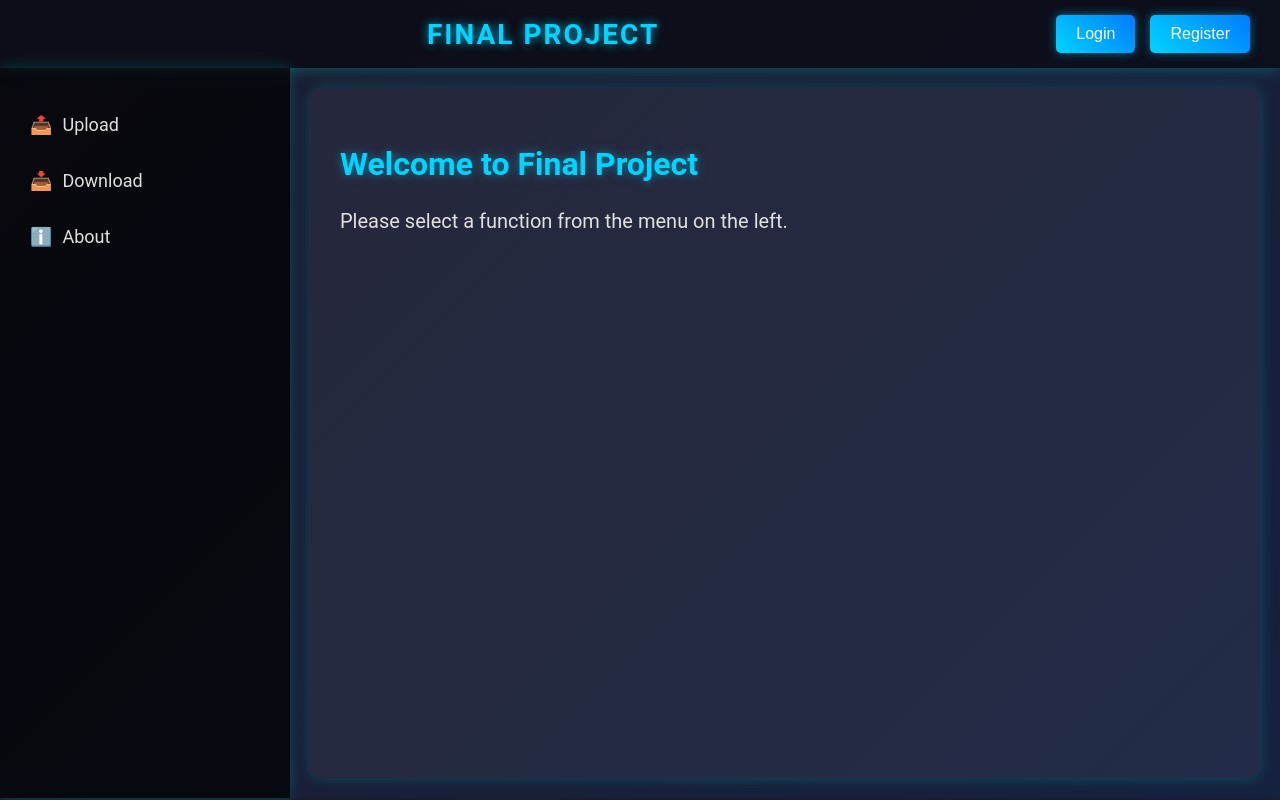
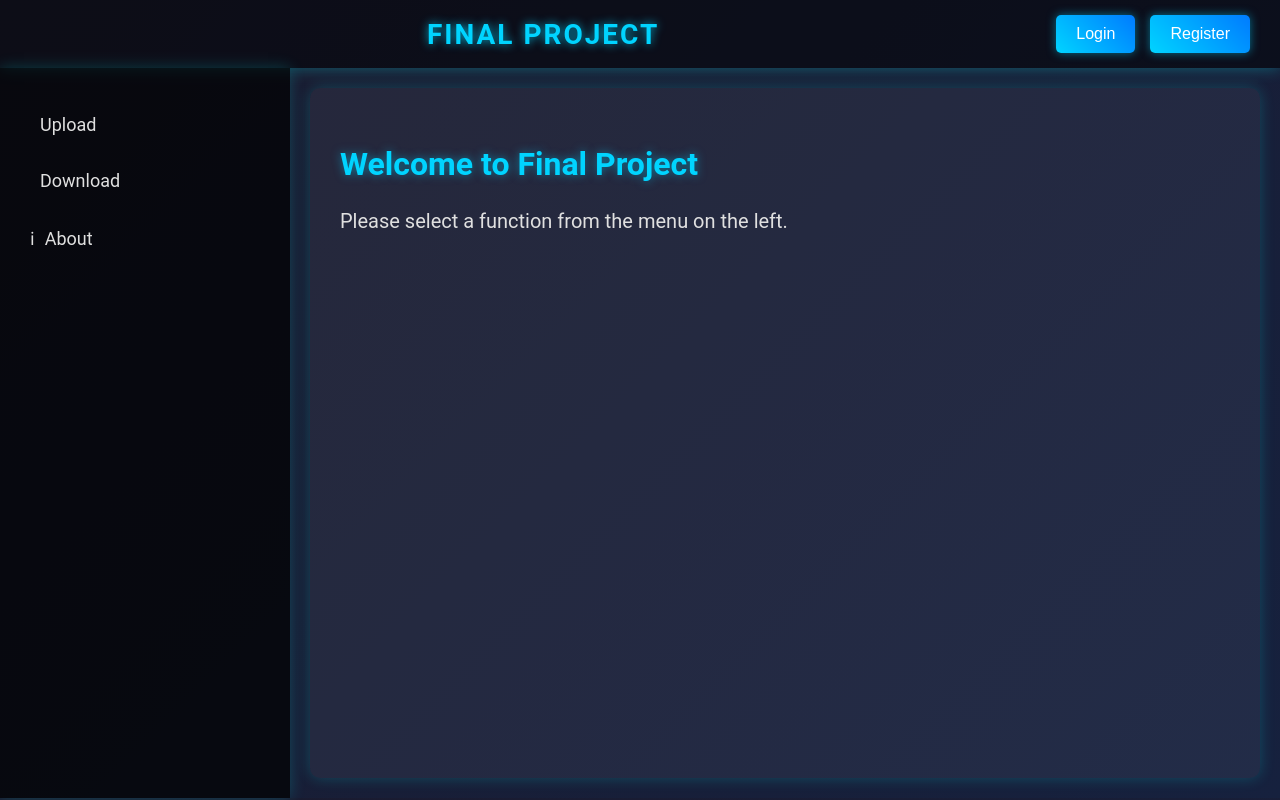
Before and after one commit to oasis-star-ce/oasis-star-ce.github.io, a plain HTML site: page index.html in a window 1280 px wide. Drawn offline with Linux system fonts and the light colour scheme.

Commit message:
Update index.html

```diff
--- a/index.html
+++ b/index.html
@@ -114,9 +114,9 @@
     <div class="container">
         <nav>
             <ul>
-                <li><a href="#"><span>📤</span> Upload</a></li>
-                <li><a href="#"><span>📥</span> Download</a></li>
-                <li><a href="#"><span>ℹ️</span> About</a></li>
+                <li><a href="#"><span></span> Upload</a></li>
+                <li><a href="#"><span></span> Download</a></li>
+                <li><a href="#"><span>ℹ</span> About</a></li>
             </ul>
         </nav>
         <main>
```
